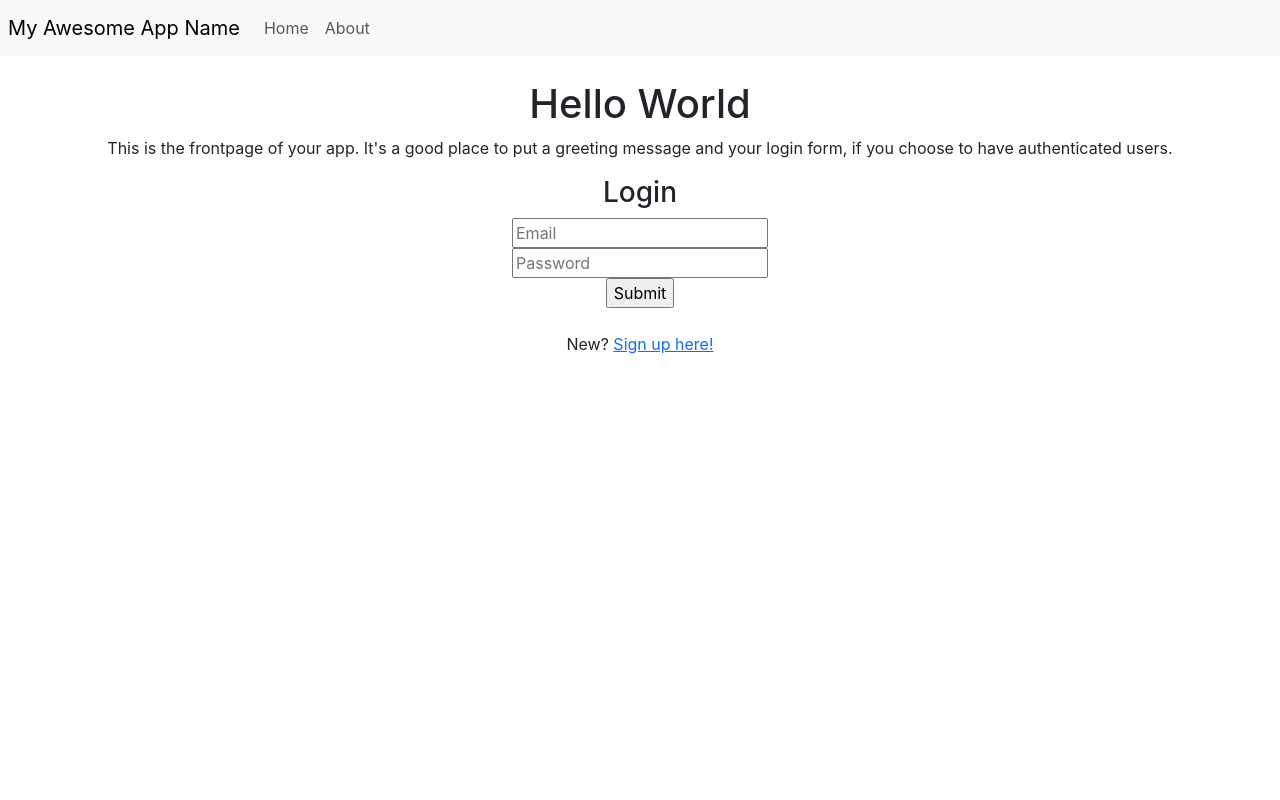
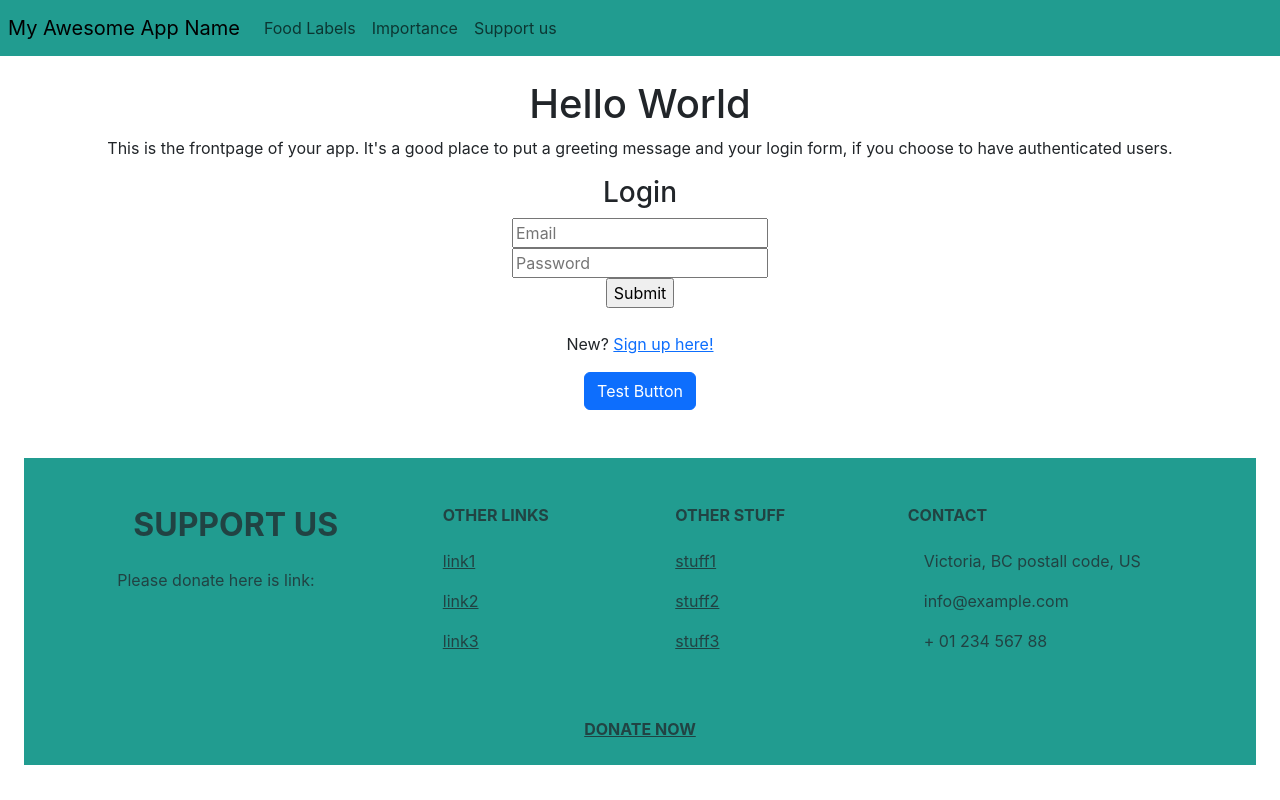
Before and after one commit to hightechu/techccelerator-ecoquest, a React (Create React App) app: page / in a window 1280 px wide. Built offline with nearby package versions, Linux system fonts and the light colour scheme; no server answers.

Commit message:
navigation bar and footer

```diff
--- a/src/App.js
+++ b/src/App.js
@@ -5,6 +5,8 @@ import { useEffect } from 'react';
 
 // Import any components that you want to use, like the login form
 import Login from './components/Login';
+import TestComponent from './components/TestComponent';
+import Footer from './components/Footer';
 
 // function must have the same name as the file, cAsE sEnSiTiVe
 function App() {
@@ -30,6 +32,8 @@ function App() {
           This is the frontpage of your app. It's a good place to put a greeting message and your login form, if you choose to have authenticated users.
         </p>
         <Login />
+        <TestComponent />
+        <Footer />
     </div>
   );
 }
--- /dev/null
+++ b/src/components/Footer.js
@@ -0,0 +1,69 @@
+const Footer = () => {
+    return (
+
+        <footer className="text-center text-lg-start bg-clr text-muted">
+        <section className="">
+            <div className="container text-center text-md-start mt-5">
+            <div className="row mx-auto">
+                <div className="col-md-3 col-lg-4 col-xl-3 mx-auto mb-4 mt-5">
+                <h2 class="text-uppercase fw-bold mb-4">
+                    <i class="fas fa-gem me-3"></i>support us
+                </h2>
+                <p>
+                    Please donate here is link:
+                </p>
+                </div>
+
+                <div class="col-md-2 col-lg-2 col-xl-2 mx-auto mb-4 mt-5">
+                <h6 class="text-uppercase fw-bold mb-4">
+                    Other links
+                </h6>
+                <p>
+                    <a href="#!" class="text-reset">link1</a>
+                </p>
+                <p>
+                    <a href="#!" class="text-reset">link2</a>
+                </p>
+                <p>
+                    <a href="#!" class="text-reset">link3</a>
+                </p>
+
+                </div>
+
+                <div class="col-md-3 col-lg-2 col-xl-2 mx-auto mb-4 mt-5">
+                <h6 class="text-uppercase fw-bold mb-4">
+                    Other stuff
+                </h6>
+                <p>
+                    <a href="#!" class="text-reset">stuff1</a>
+                </p>
+                <p>
+                    <a href="#!" class="text-reset">stuff2</a>
+                </p>
+                <p>
+                    <a href="#!" class="text-reset">stuff3</a>
+                </p>
+
+                </div>
+
+                <div class="col-md-4 col-lg-3 col-xl-3 mx-auto mb-md-0 mb-4 mt-5">
+                <h6 class="text-uppercase fw-bold mb-4">Contact</h6>
+                <p><i class="fas fa-home me-3"></i> Victoria, BC postall code, US</p>
+                <p>
+                    <i class="fas fa-envelope me-3"></i>
+                    info@example.com
+                </p>
+                <p><i class="fas fa-phone me-3"></i> + 01 234 567 88</p>
+                </div>
+            </div>
+            </div>
+        </section>
+
+        <div class="text-center p-4">
+            <a class="text-reset fw-bold" href="/">DONATE NOW</a>
+        </div>
+        </footer>
+
+        );
+    }
+    export default Footer;
--- a/src/components/Navigation.js
+++ b/src/components/Navigation.js
@@ -1,7 +1,9 @@
 const Navigation = () => {
     return (
+
         <div>
-            <nav className="navbar navbar-expand-lg navbar-light bg-light">
+
+            <nav className="navbar navbar-expand-lg navbar-light" style={{backgroundColor: "#219C90"}}>
                 <a className="navbar-brand" href="/">My Awesome App Name</a>
                 <button className="navbar-toggler" type="button" data-bs-toggle="collapse" data-bs-target="#navbarSupportedContent" aria-controls="navbarSupportedContent" aria-expanded="false" aria-label="Toggle navigation">
                     <span className="navbar-toggler-icon"></span>
@@ -10,15 +12,21 @@ const Navigation = () => {
                 <div className="collapse navbar-collapse" id="navbarSupportedContent">
                     <ul className="navbar-nav mr-auto">
                     <li className="nav-item active">
-                        <a className="nav-link" href="/">Home</a>
+                        <a className="nav-link" href="/">Food Labels</a>
                     </li>
                     <li className="nav-item">
-                        <a className="nav-link" href="/about">About</a>
+                        <a className="nav-link" href="/about">Importance</a>
+                    </li>
+                    <li className="nav-item">
+                        <a className="nav-link" href="/">Support us</a>
                     </li>
                     </ul>
                 </div>
             </nav>
+
         </div>
+
+
     );
 }
 
--- /dev/null
+++ b/src/components/TestComponent.js
@@ -0,0 +1,5 @@
+function TestComponent() {
+    return <button type="button" class="btn btn-primary">Test Button</button>;
+  }
+
+  export default TestComponent;
--- a/src/index.css
+++ b/src/index.css
@@ -25,3 +25,11 @@ code {
 .custom-class {
   color: red;
 }
+
+.center-text {
+  text-align: center;
+}
+
+.bg-clr{
+  background-color: #219C90;
+}
```
Also changed, not shown: src/components/FoodLabels.js (added), 1 other file (tests, documents, lock files or other folders).
